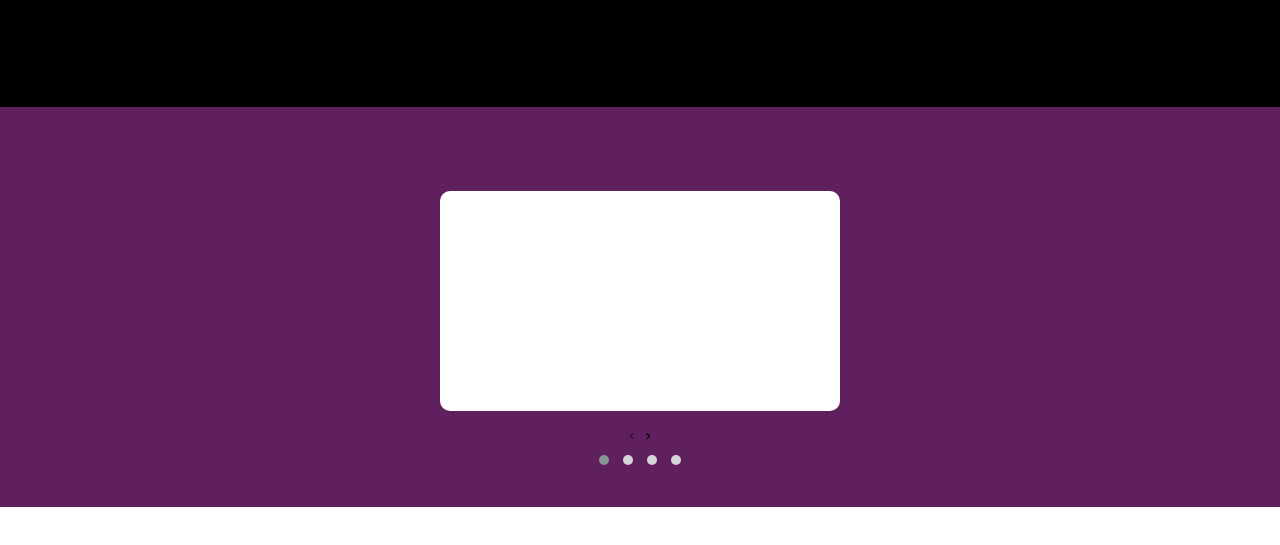
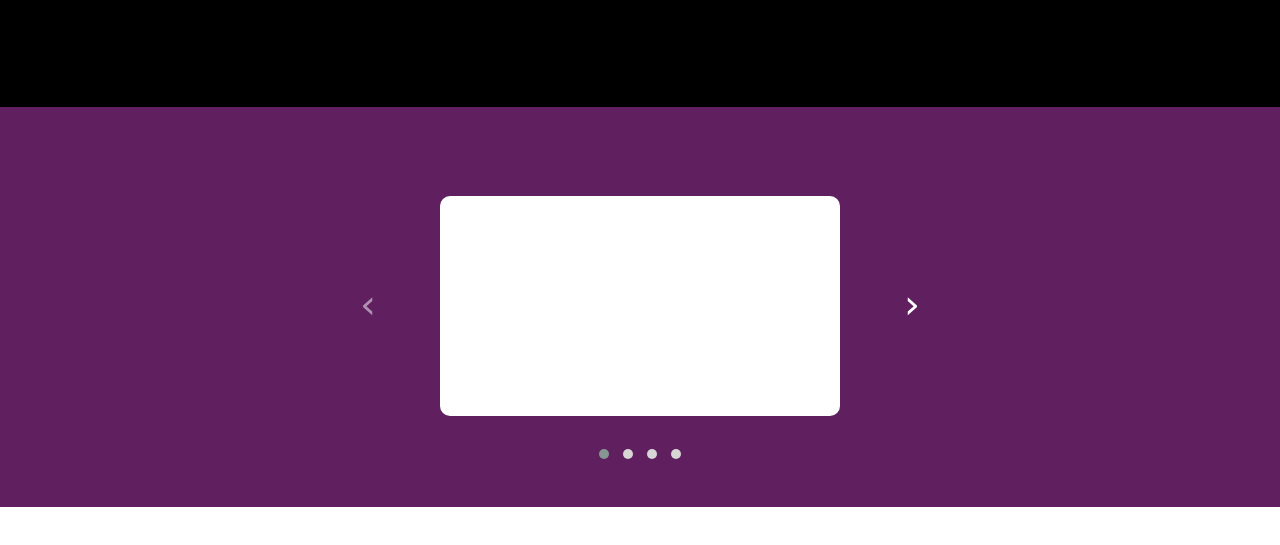
Before and after one commit to Xama-Dev/meu-portifolio, a website: page index.html in a window 1280 px wide. Shown: the part 1210-1755 px from the top of the page. Drawn offline with Linux system fonts and the light colour scheme.

Commit message:
Carousel seção diferenciais: Reposicionado as setas prev e next do carousel.

```diff
--- a/public/css/style.css
+++ b/public/css/style.css
@@ -350,6 +350,23 @@ nav a:hover {
     margin-top: 50px;
     border-radius: 10px;
 }
+#container-owlCarousel-advantages .owl-nav {
+    margin-top: 28px;
+}
+#container-owlCarousel-advantages .owl-prev {
+    position: absolute;
+    top: 130px;
+    left: -85px;
+    color: white;
+    font-size: 40px;
+}
+#container-owlCarousel-advantages .owl-next {
+    position: absolute;
+    top: 130px;
+    right: -85px;
+    color: white;
+    font-size: 40px;
+}
 
 
 /* => Portfolio */
```
